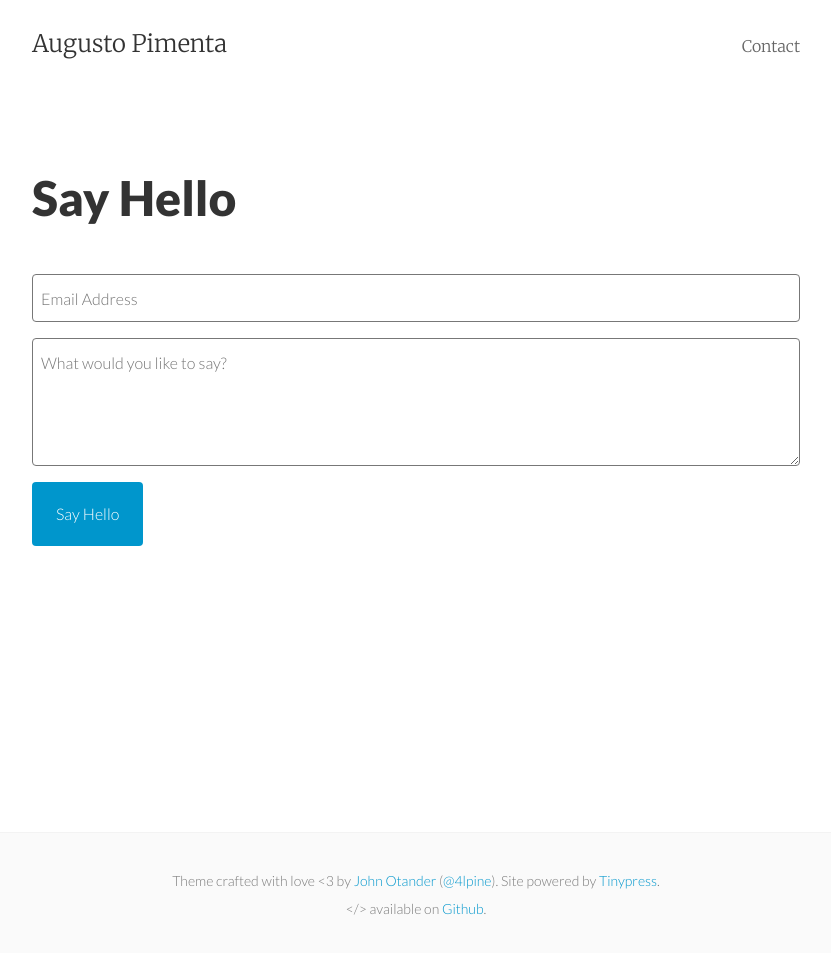
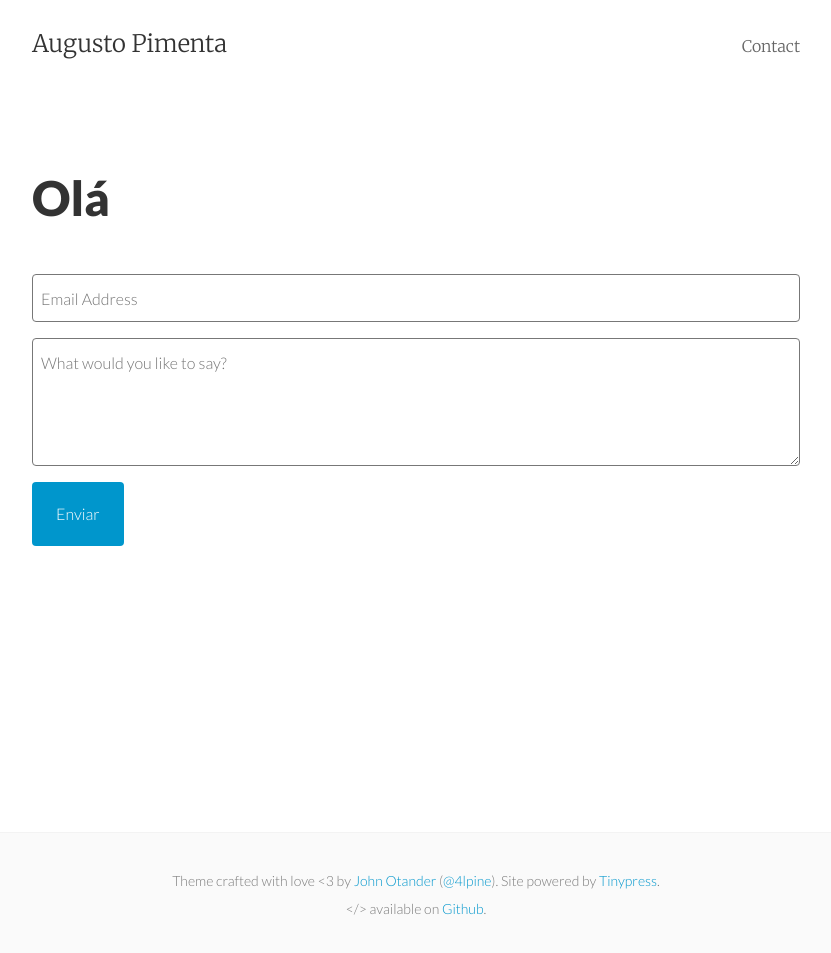
Before and after one commit to augustoppimenta/augustoppimenta.github.io, a Jekyll site: the page built from contact.html, in a window 1280 px wide. Shown: the whole page, without its empty margins (224-1055 px from the left). Built offline with Jekyll 4.4.1, drawn with Linux system fonts in a browser that asks for light colours.

Commit message:
Initialize

```diff
--- a/contact.html
+++ b/contact.html
@@ -1,6 +1,6 @@
 ---
 layout: page
-title: Say Hello
+title: Olá
 permalink: /contact/
 ---
 
@@ -8,6 +8,6 @@ permalink: /contact/
   <form action="https://forms.brace.io/{{ site.email }}" method="POST" class="form-stacked form-light">
     <input type="text" name="email" class="input mobile-block" placeholder="Email Address">
     <textarea type="text" name="content" class="input mobile-block" rows="5" placeholder="What would you like to say?"></textarea>
-    <input type="submit" class="button button-blue button-big mobile-block" value="Say Hello">
+    <input type="submit" class="button button-blue button-big mobile-block" value="Enviar">
   </form>
 </div>
```
Also changed, not shown: 9 other files.
